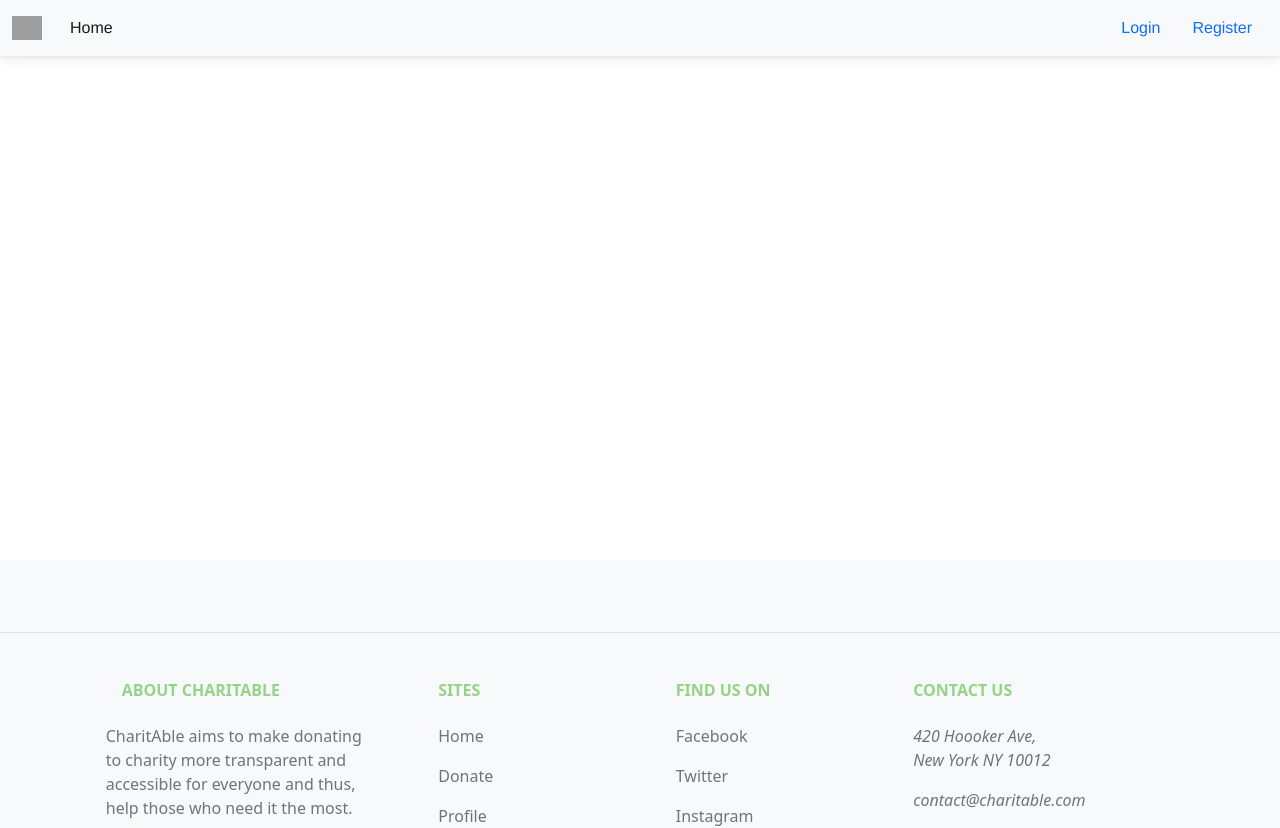
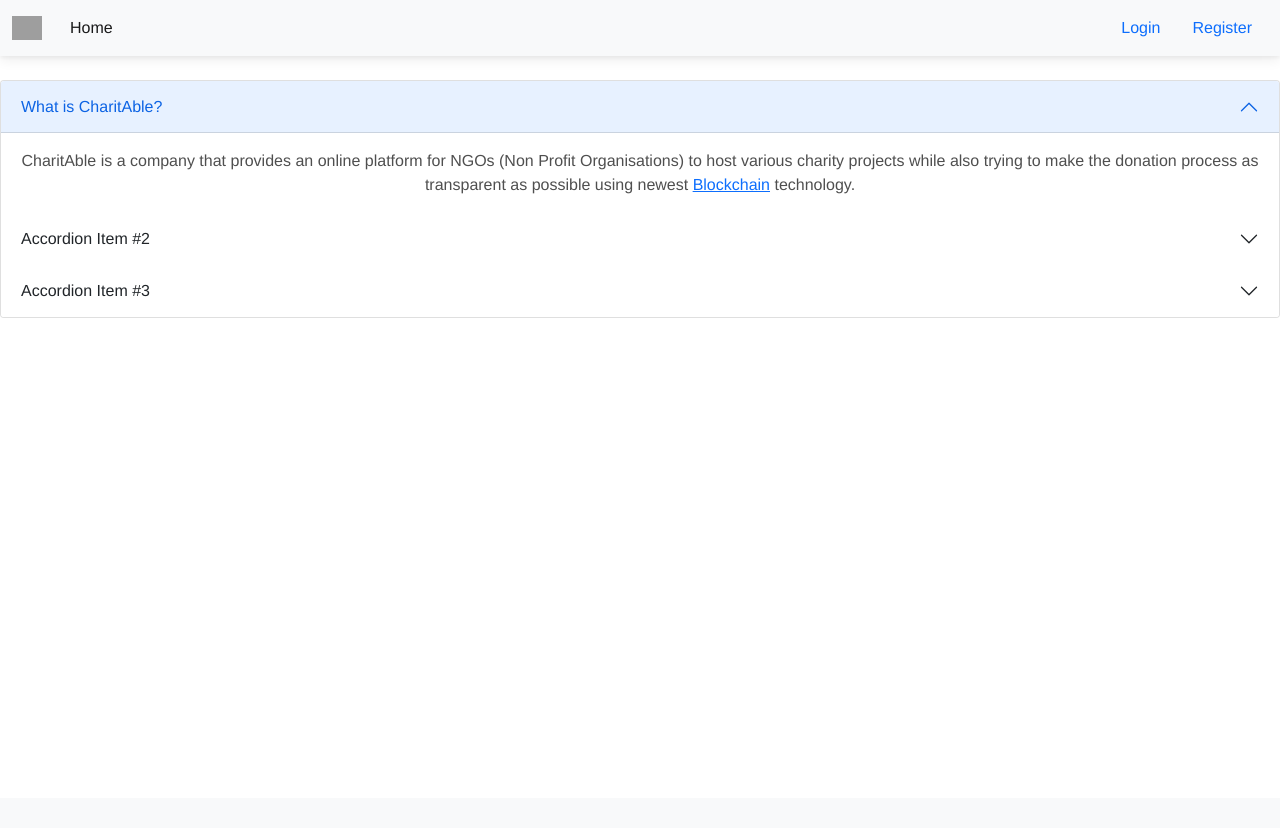
Before and after one commit to SS2021-SoftwareProject/Frontend, a Vue app: page /faq in a window 1280 px wide. Shown: the top 828 px of the page. Built offline with nearby package versions, Linux system fonts and the light colour scheme; grey boxes are pictures that could not be loaded.

Commit message:
- added Faq.vue in the main.js - implemented accordion layout for the FAQ page

```diff
--- a/src/main.js
+++ b/src/main.js
@@ -13,6 +13,7 @@
 import Login from "./views/Login";
 import Register from "./views/Register";
 import ProjectView from "@/views/ProjectView";
+import Faq from "./views/Faq";
 
 // requests
 //import {} from "@/scripts/requests";
@@ -23,7 +24,8 @@
   { path: "/", component: HomePage},
   { path: "/login", component: Login},
   { path: "/register", component: Register},
-  { path: "/project",component: ProjectView}
+  { path: "/project",component: ProjectView},
+  { path: "/faq", component: Faq}
 ];
 
 const router = new VueRouter({
--- a/src/views/Faq.vue
+++ b/src/views/Faq.vue
@@ -1,10 +1,52 @@
 <template>
-
+  <div class="accordion" id="accordionExample">
+    <div class="accordion-item">
+      <h2 class="accordion-header" id="headingOne">
+        <button class="accordion-button" type="button" data-bs-toggle="collapse" data-bs-target="#collapseOne" aria-expanded="true" aria-controls="collapseOne">
+          What is CharitAble?
+        </button>
+      </h2>
+      <div id="collapseOne" class="accordion-collapse collapse show" aria-labelledby="headingOne" data-bs-parent="#accordionExample">
+        <div class="accordion-body">
+          CharitAble is a company that provides an online platform for NGOs (Non Profit Organisations) to host various charity projects
+          while also trying to make the donation process as transparent as possible using newest <a href="https://en.wikipedia.org/wiki/Blockchain">Blockchain</a> technology.
+        </div>
+      </div>
+    </div>
+    <div class="accordion-item">
+      <h2 class="accordion-header" id="headingTwo">
+        <button class="accordion-button collapsed" type="button" data-bs-toggle="collapse" data-bs-target="#collapseTwo" aria-expanded="false" aria-controls="collapseTwo">
+          Accordion Item #2
+        </button>
+      </h2>
+      <div id="collapseTwo" class="accordion-collapse collapse" aria-labelledby="headingTwo" data-bs-parent="#accordionExample">
+        <div class="accordion-body">
+          <strong>This is the second item's accordion body.</strong> It is hidden by default, until the collapse plugin adds the appropriate classes that we use to style each element. These classes control the overall appearance, as well as the showing and hiding via CSS transitions. You can modify any of this with custom CSS or overriding our default variables. It's also worth noting that just about any HTML can go within the <code>.accordion-body</code>, though the transition does limit overflow.
+        </div>
+      </div>
+    </div>
+    <div class="accordion-item">
+      <h2 class="accordion-header" id="headingThree">
+        <button class="accordion-button collapsed" type="button" data-bs-toggle="collapse" data-bs-target="#collapseThree" aria-expanded="false" aria-controls="collapseThree">
+          Accordion Item #3
+        </button>
+      </h2>
+      <div id="collapseThree" class="accordion-collapse collapse" aria-labelledby="headingThree" data-bs-parent="#accordionExample">
+        <div class="accordion-body">
+          <strong>This is the third item's accordion body.</strong> It is hidden by default, until the collapse plugin adds the appropriate classes that we use to style each element. These classes control the overall appearance, as well as the showing and hiding via CSS transitions. You can modify any of this with custom CSS or overriding our default variables. It's also worth noting that just about any HTML can go within the <code>.accordion-body</code>, though the transition does limit overflow.
+        </div>
+      </div>
+    </div>
+  </div>
 </template>
 
 <script>
 export default {
-  name: "faq"
+
+  created() {
+
+  }
+
 }
 </script>
 
```
